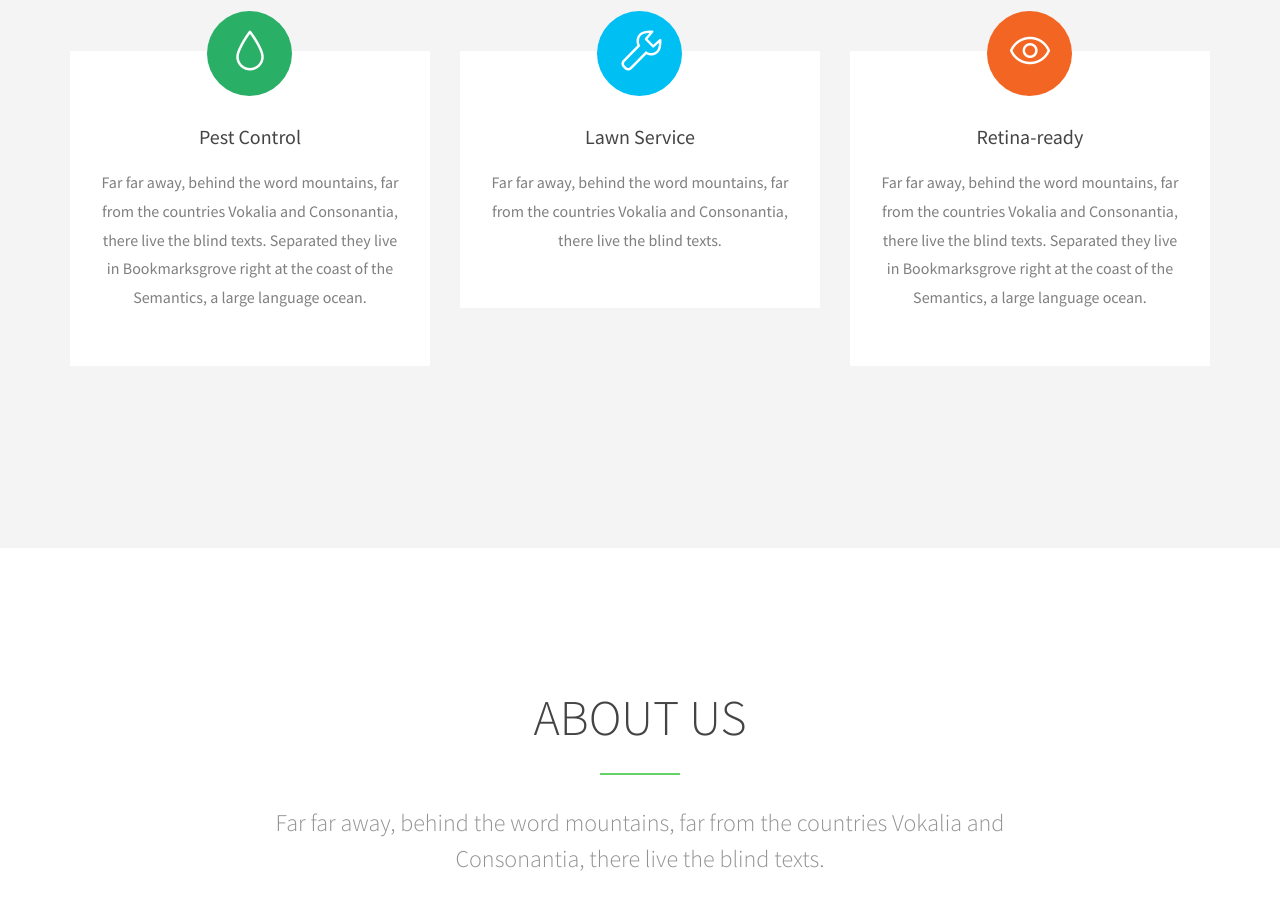
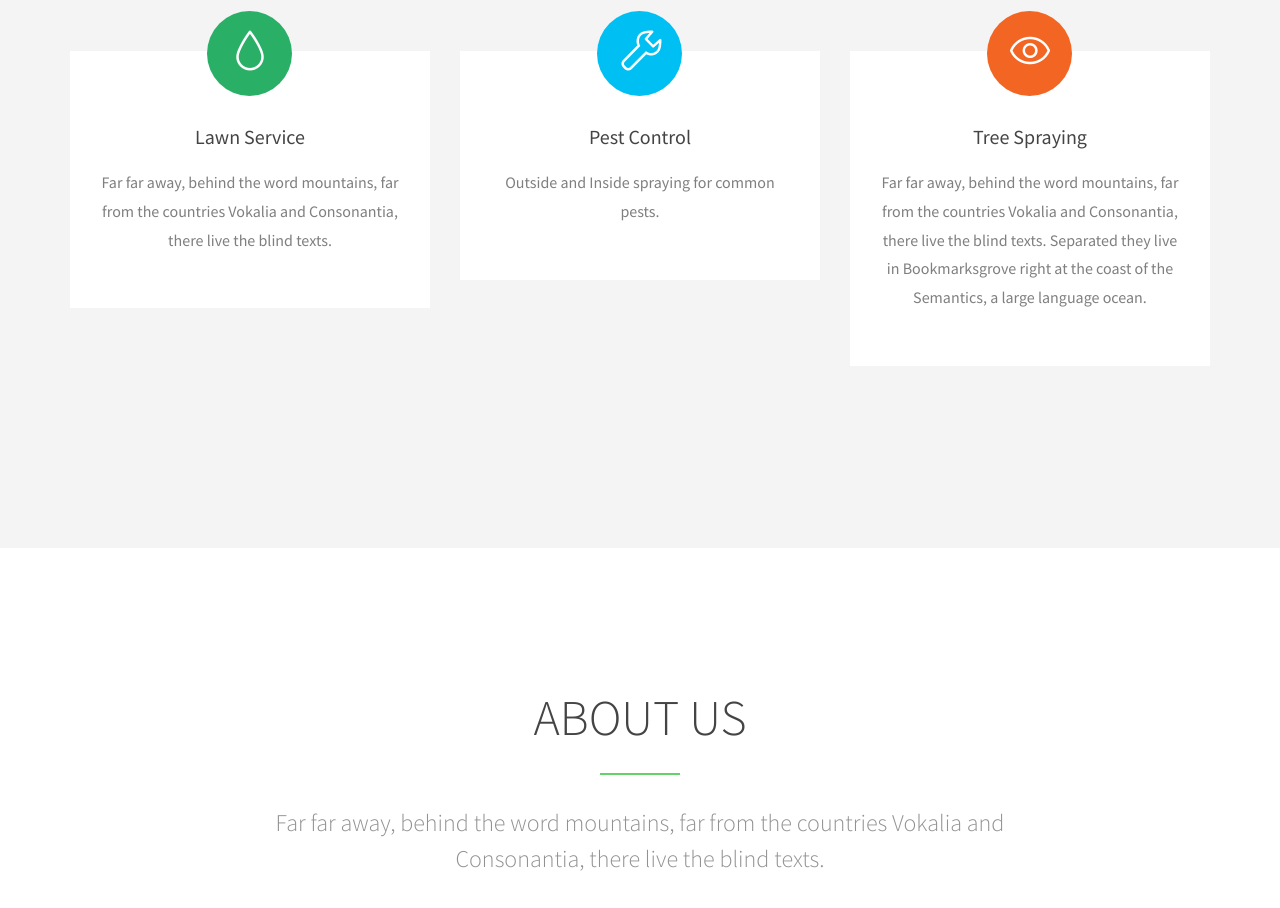
Before and after one commit to test-ndpete-org/petersonpest.github.io, a plain HTML site: page index.html in a window 1280 px wide. Shown: the part 1220-2128 px from the top of the page. Drawn offline with Linux system fonts and the light colour scheme; files whose address does not match are found by name.

Commit message:
Added additional edits

```diff
--- a/index.html
+++ b/index.html
@@ -293,8 +293,8 @@
 				<div class="col-md-4">
 					<div class="box to-animate">
 						<div class="icon colored-1"><span><i class="icon-drop"></i></span></div>
-						<h3>Pest Control</h3>
-						<p>Far far away, behind the word mountains, far from the countries Vokalia and Consonantia, there live the blind texts. Separated they live in Bookmarksgrove right at the coast of the Semantics, a large language ocean.</p>
+						<h3>Lawn Service</h3>
+						<p>Far far away, behind the word mountains, far from the countries Vokalia and Consonantia, there live the blind texts.</p>
 					</div>
 					<!--<div class="box to-animate">
 						<div class="icon colored-4"><span><i class="icon-heart"></i></span></div>
@@ -305,8 +305,8 @@
 				<div class="col-md-4">
 					<div class="box to-animate">
 						<div class="icon colored-2"><span><i class="icon-wrench"></i></span></div>
-						<h3>Lawn Service</h3>
-						<p>Far far away, behind the word mountains, far from the countries Vokalia and Consonantia, there live the blind texts.</p>
+						<h3>Pest Control</h3>
+						<p>Outside and Inside spraying for common pests.</p>
 					</div>
 					<!--<div class="box to-animate">
 						<div class="icon colored-5"><span><i class="icon-rocket"></i></span></div>
@@ -317,7 +317,7 @@
 				<div class="col-md-4">
 					<div class="box to-animate">
 						<div class="icon colored-3"><span><i class="icon-eye"></i></span></div>
-						<h3>Retina-ready</h3>
+						<h3>Tree Spraying</h3>
 						<p>Far far away, behind the word mountains, far from the countries Vokalia and Consonantia, there live the blind texts. Separated they live in Bookmarksgrove right at the coast of the Semantics, a large language ocean.</p>
 					</div>
 					<!--<div class="box to-animate">
```
